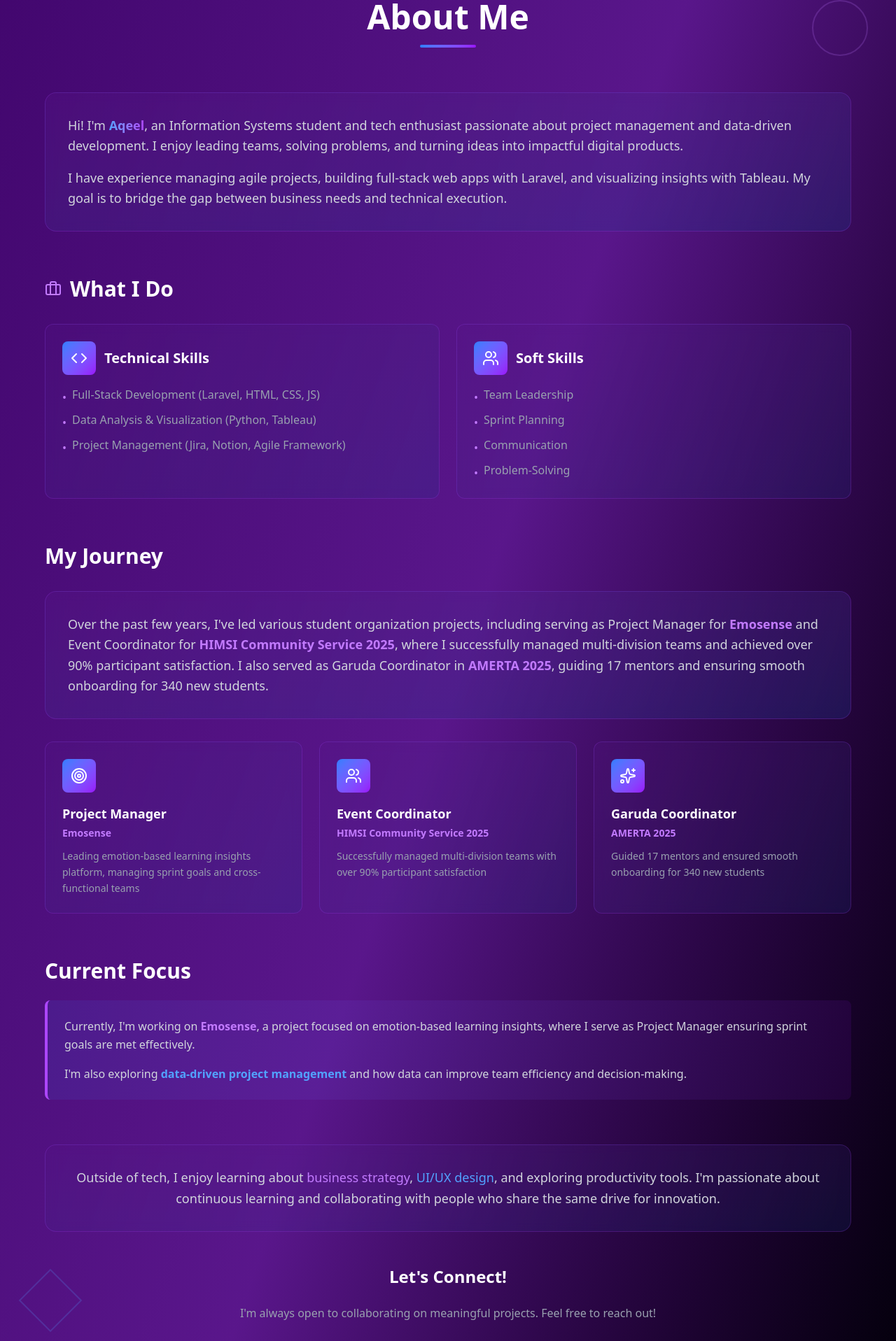
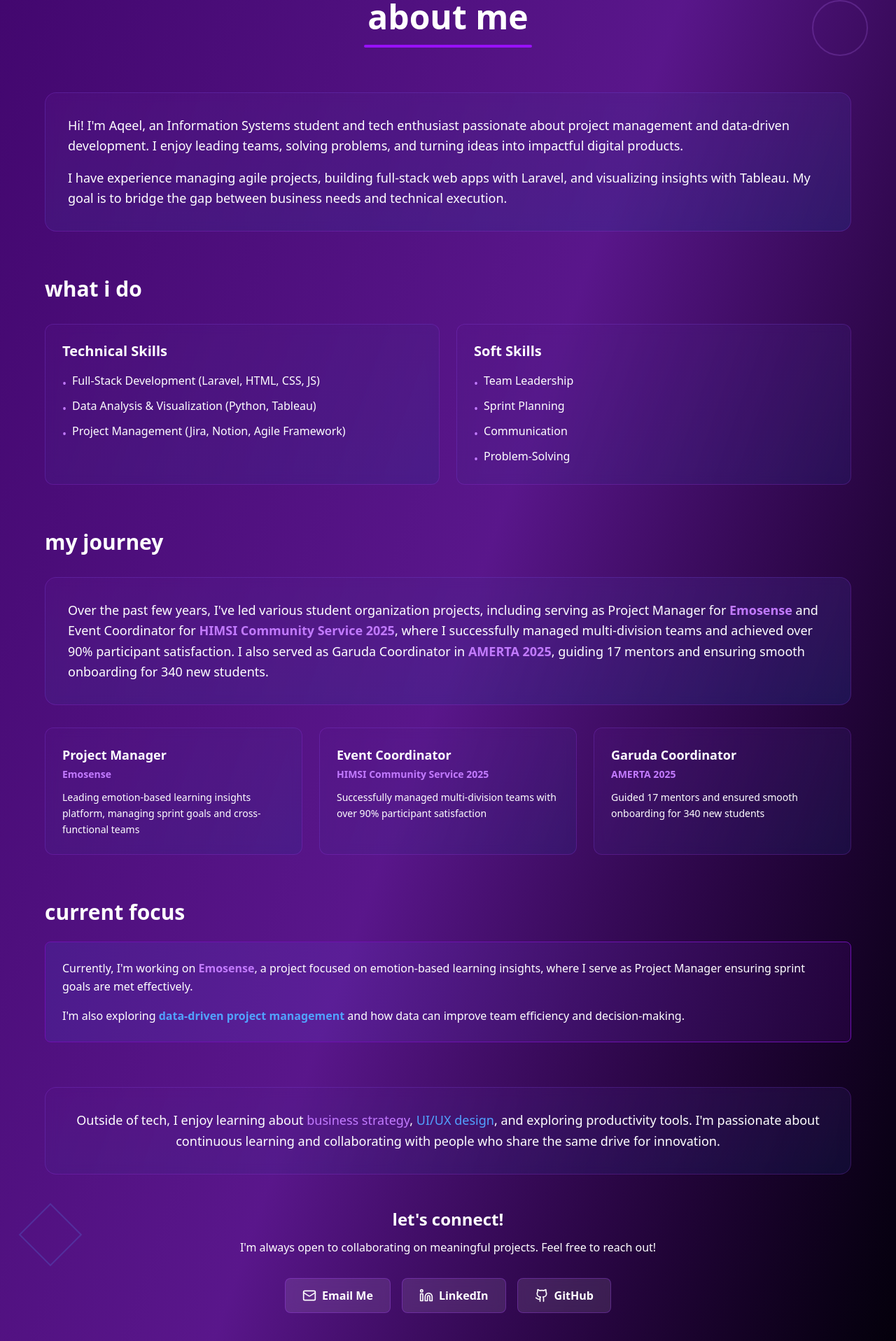
Before and after one commit to aqeelfathur/portfolio, a Next.js app: page / in a window 1280 px wide. Shown: the part 880-2797 px from the top of the page at 70% size. Built offline with nearby package versions, Linux system fonts and the light colour scheme.

Commit message:
call to action section

```diff
--- a/componentsHome/AboutSection.tsx
+++ b/componentsHome/AboutSection.tsx
@@ -48,18 +48,18 @@ export default function AboutSection() {
         {/* Header */}
         <div className="text-center mb-16">
           <h2 className="text-4xl sm:text-5xl font-bold text-white mb-4">
-            About Me
+            about me
           </h2>
-          <div className="w-20 h-1 bg-gradient-to-r from-blue-500 to-purple-600 mx-auto rounded-full"></div>
+          <div className="w-60 h-1 bg-purple-600 mx-auto rounded-full"></div>
         </div>
 
         {/* Opening Statement */}
         <div className="mb-16 space-y-6">
           <div className="bg-gradient-to-br from-purple-900/30 to-blue-900/30 backdrop-blur-sm rounded-2xl p-8 border border-purple-500/20">
-            <p className="text-gray-300 text-lg leading-relaxed mb-4">
-              Hi! I'm <span className="text-transparent bg-clip-text bg-gradient-to-r from-blue-400 to-purple-500 font-semibold">Aqeel</span>, an Information Systems student and tech enthusiast passionate about project management and data-driven development. I enjoy leading teams, solving problems, and turning ideas into impactful digital products.
+            <p className="text-white text-lg leading-relaxed mb-4">
+              Hi! I'm Aqeel, an Information Systems student and tech enthusiast passionate about project management and data-driven development. I enjoy leading teams, solving problems, and turning ideas into impactful digital products.
             </p>
-            <p className="text-gray-300 text-lg leading-relaxed">
+            <p className="text-white text-lg leading-relaxed">
               I have experience managing agile projects, building full-stack web apps with Laravel, and visualizing insights with Tableau. My goal is to bridge the gap between business needs and technical execution.
             </p>
           </div>
@@ -68,8 +68,7 @@ export default function AboutSection() {
         {/* Skills Section */}
         <div className="mb-16">
           <h3 className="text-3xl font-bold text-white mb-8 flex items-center gap-3">
-            <Briefcase className="text-purple-400" />
-            What I Do
+            what i do
           </h3>
           <div className="grid md:grid-cols-2 gap-6">
             {skills.map((skill, index) => (
@@ -78,14 +77,11 @@ export default function AboutSection() {
                 className="bg-gradient-to-br from-purple-900/20 to-blue-900/20 backdrop-blur-sm rounded-xl p-6 border border-purple-500/20 hover:border-purple-500/40 transition-all duration-300 hover:shadow-lg hover:shadow-purple-500/20"
               >
                 <div className="flex items-center gap-3 mb-4">
-                  <div className="w-12 h-12 bg-gradient-to-br from-blue-500 to-purple-600 rounded-lg flex items-center justify-center">
-                    <skill.icon className="w-6 h-6 text-white" />
-                  </div>
                   <h4 className="text-xl font-bold text-white">{skill.category}</h4>
                 </div>
                 <ul className="space-y-2">
                   {skill.items.map((item, idx) => (
-                    <li key={idx} className="text-gray-400 flex items-start gap-2">
+                    <li key={idx} className="text-white flex items-start gap-2">
                       <span className="text-purple-400 mt-1">•</span>
                       <span>{item}</span>
                     </li>
@@ -98,9 +94,9 @@ export default function AboutSection() {
 
         {/* Experience Highlights */}
         <div className="mb-16">
-          <h3 className="text-3xl font-bold text-white mb-8">My Journey</h3>
+          <h3 className="text-3xl font-bold text-white mb-8">my journey</h3>
           <div className="bg-gradient-to-br from-purple-900/30 to-blue-900/30 backdrop-blur-sm rounded-2xl p-8 border border-purple-500/20 mb-8">
-            <p className="text-gray-300 text-lg leading-relaxed">
+            <p className="text-white text-lg leading-relaxed">
               Over the past few years, I've led various student organization projects, including serving as Project Manager for <span className="text-purple-400 font-semibold">Emosense</span> and Event Coordinator for <span className="text-purple-400 font-semibold">HIMSI Community Service 2025</span>, where I successfully managed multi-division teams and achieved over 90% participant satisfaction. I also served as Garuda Coordinator in <span className="text-purple-400 font-semibold">AMERTA 2025</span>, guiding 17 mentors and ensuring smooth onboarding for 340 new students.
             </p>
           </div>
@@ -111,12 +107,10 @@ export default function AboutSection() {
                 key={index}
                 className="group bg-gradient-to-br from-purple-900/20 to-blue-900/20 backdrop-blur-sm rounded-xl p-6 border border-purple-500/20 hover:border-purple-500/40 transition-all duration-300 hover:shadow-lg hover:shadow-purple-500/20 hover:-translate-y-1"
               >
-                <div className="w-12 h-12 bg-gradient-to-br from-blue-500 to-purple-600 rounded-lg flex items-center justify-center mb-4 group-hover:scale-110 transition-transform">
-                  <exp.icon className="w-6 h-6 text-white" />
-                </div>
+
                 <h4 className="text-lg font-bold text-white mb-1">{exp.title}</h4>
                 <p className="text-purple-400 text-sm font-semibold mb-3">{exp.project}</p>
-                <p className="text-gray-400 text-sm leading-relaxed">{exp.description}</p>
+                <p className="text-white text-sm leading-relaxed">{exp.description}</p>
               </div>
             ))}
           </div>
@@ -124,12 +118,12 @@ export default function AboutSection() {
 
         {/* Current Focus */}
         <div className="mb-16">
-          <h3 className="text-3xl font-bold text-white mb-6">Current Focus</h3>
-          <div className="bg-gradient-to-r from-blue-500/10 to-purple-600/10 border-l-4 border-purple-500 rounded-lg p-6">
-            <p className="text-gray-300 leading-relaxed mb-4">
+          <h3 className="text-3xl font-bold text-white mb-6">current focus</h3>
+          <div className="bg-gradient-to-r from-blue-500/10 to-purple-600/10 border border-purple-800 rounded-lg p-6">
+            <p className="text-white leading-relaxed mb-4">
               Currently, I'm working on <span className="text-purple-400 font-semibold">Emosense</span>, a project focused on emotion-based learning insights, where I serve as Project Manager ensuring sprint goals are met effectively.
             </p>
-            <p className="text-gray-300 leading-relaxed">
+            <p className="text-white leading-relaxed">
               I'm also exploring <span className="text-blue-400 font-semibold">data-driven project management</span> and how data can improve team efficiency and decision-making.
             </p>
           </div>
@@ -138,7 +132,7 @@ export default function AboutSection() {
         {/* Personal Touch */}
         <div className="mb-12">
           <div className="bg-gradient-to-br from-purple-900/20 to-blue-900/20 backdrop-blur-sm rounded-2xl p-8 border border-purple-500/20">
-            <p className="text-gray-300 text-lg leading-relaxed text-center">
+            <p className="text-white text-lg leading-relaxed text-center">
               Outside of tech, I enjoy learning about <span className="text-purple-400">business strategy</span>, <span className="text-blue-400">UI/UX design</span>, and exploring productivity tools. I'm passionate about continuous learning and collaborating with people who share the same drive for innovation.
             </p>
           </div>
@@ -146,20 +140,19 @@ export default function AboutSection() {
 
         {/* Call to Action */}
         <div className="text-center">
-          <h3 className="text-2xl font-bold text-white mb-6">Let's Connect!</h3>
-          <p className="text-gray-400 mb-8 max-w-2xl mx-auto">
+          <h3 className="text-2xl font-bold text-white mb-3">let's connect!</h3>
+          <p className="text-white mb-8 max-w-2xl mx-auto">
             I'm always open to collaborating on meaningful projects. Feel free to reach out!
           </p>
           <div className="flex justify-center gap-4 flex-wrap">
             <a
-              href="mailto:your.email@example.com"
-              className="group px-6 py-3 bg-gradient-to-r from-blue-500 to-purple-600 text-white rounded-lg font-semibold hover:shadow-2xl hover:shadow-purple-500/50 hover:scale-105 transition-all duration-300 inline-flex items-center gap-2"
-            >
+              href="mailto:aqeelfathurrahman@gmail.com"
+              className="group px-6 py-3 bg-white/10 backdrop-blur-sm text-white rounded-lg font-semibold border border-purple-500/30 hover:border-purple-500/50 hover:shadow-lg hover:shadow-purple-500/30 hover:scale-105 transition-all duration-300 inline-flex items-center gap-2"            >
               <Mail className="w-5 h-5" />
               Email Me
             </a>
             <a
-              href="https://linkedin.com/in/yourprofile"
+              href="https://www.linkedin.com/in/ananda-aqeel-fathur-rahman/"
               target="_blank"
               rel="noopener noreferrer"
               className="group px-6 py-3 bg-white/10 backdrop-blur-sm text-white rounded-lg font-semibold border border-purple-500/30 hover:border-purple-500/50 hover:shadow-lg hover:shadow-purple-500/30 hover:scale-105 transition-all duration-300 inline-flex items-center gap-2"
@@ -168,7 +161,7 @@ export default function AboutSection() {
               LinkedIn
             </a>
             <a
-              href="https://github.com/yourprofile"
+              href="https://github.com/aqeelfathur"
               target="_blank"
               rel="noopener noreferrer"
               className="group px-6 py-3 bg-white/10 backdrop-blur-sm text-white rounded-lg font-semibold border border-purple-500/30 hover:border-purple-500/50 hover:shadow-lg hover:shadow-purple-500/30 hover:scale-105 transition-all duration-300 inline-flex items-center gap-2"
--- a/package.json
+++ b/package.json
@@ -11,6 +11,7 @@
   "dependencies": {
     "lucide-react": "^0.553.0",
     "next": "16.0.1",
+    "nodemailer": "^7.0.10",
     "react": "19.2.0",
     "react-dom": "19.2.0"
   },
```
Also changed, not shown: 1 other file (tests, documents, lock files or other folders).
